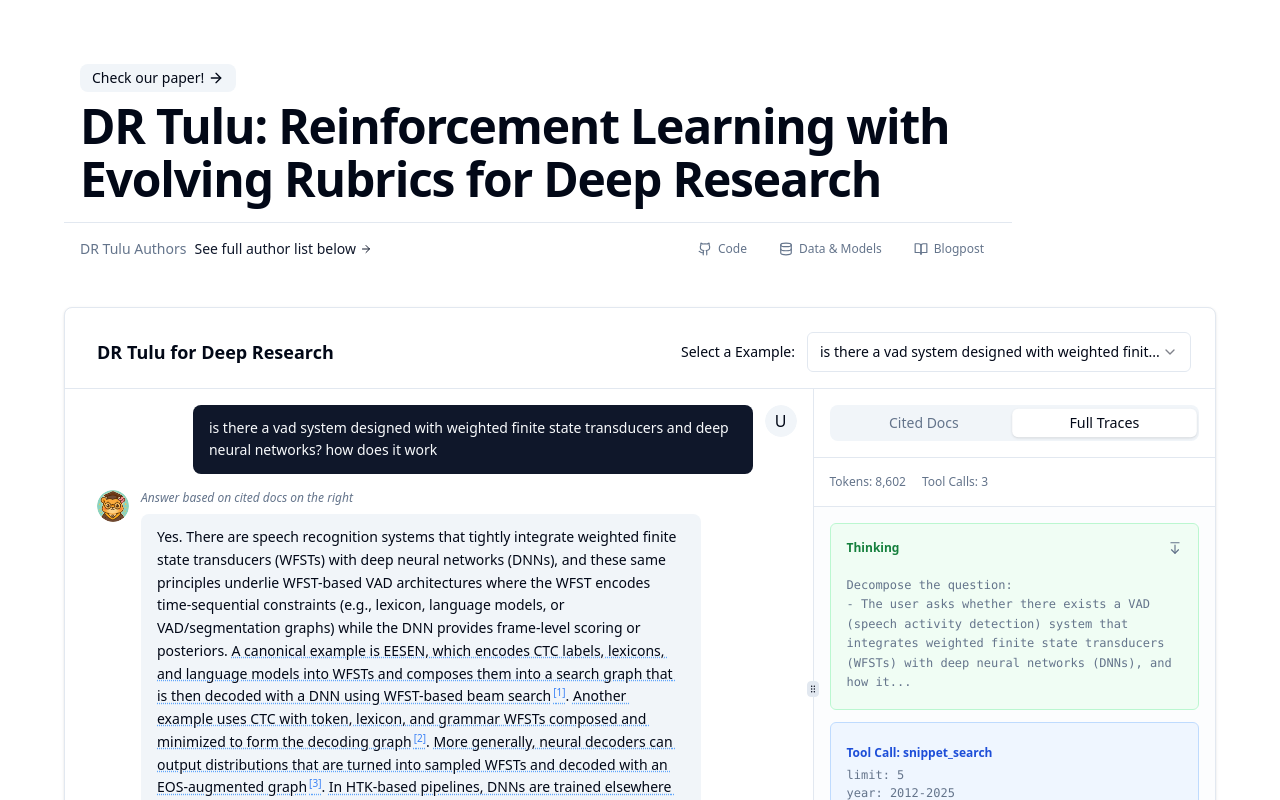
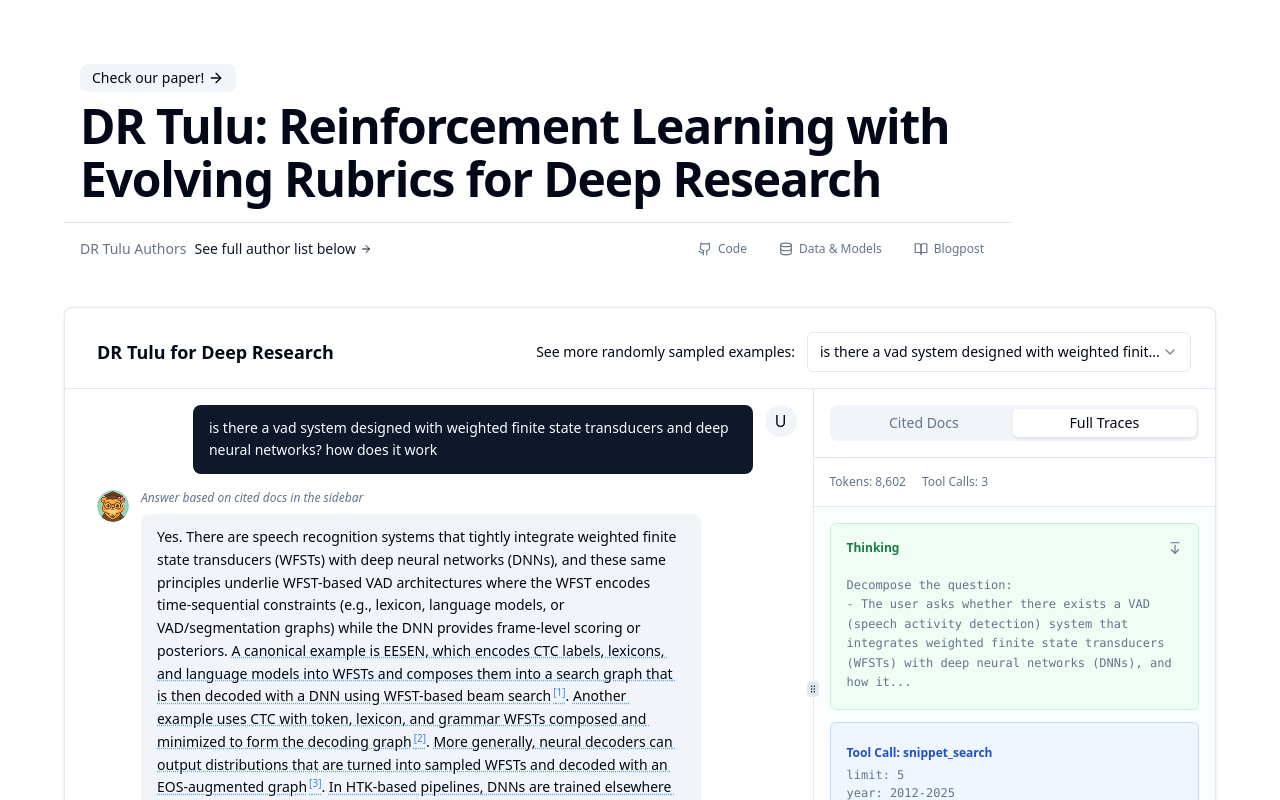
Before and after one commit to dr-tulu/dr-tulu.github.io, a Next.js app: page / in a window 1280 px wide. Shown: the top 800 px of the page. Built offline with nearby package versions, Linux system fonts and the light colour scheme.

Commit message:
disabling scrolling to bottom for now

```diff
--- a/src/app/page.tsx
+++ b/src/app/page.tsx
@@ -133,7 +133,7 @@
   },
 ];
 
-const PAPER_URL = "https://arxiv.org/";
+const PAPER_URL = "https://www.datocms-assets.com/64837/1763476533-dr_tulu.pdf";
 
 const scrollToAuthors = () => {
   const authorsSection = document.getElementById("authors-section");
@@ -1017,7 +1017,7 @@
       isInitialLoadRef.current = false;
       return;
     }
-
+    /*
     // Auto-scroll to bottom when new messages arrive (but not on initial load)
     if (scrollAreaRef.current && !isInitialLoadRef.current) {
       const scrollContainer = scrollAreaRef.current.querySelector(
@@ -1027,6 +1027,7 @@
         scrollContainer.scrollTop = scrollContainer.scrollHeight;
       }
     }
+      */
   }, [messages]);
 
   const handleSubmit = async (e: React.FormEvent) => {
@@ -1076,7 +1077,7 @@
                     <div className="flex flex-col gap-2 max-w-[80%]">
                       {message.role === "assistant" && (
                         <i className="text-xs text-muted-foreground">
-                          Answer based on cited docs on the right
+                          Answer based on cited docs in the sidebar
                         </i>
                       )}
                       <div
@@ -1355,7 +1356,9 @@
                 DR Tulu for Deep Research
               </h2>
               <div className="flex items-center gap-3">
-                <label className="text-sm font-medium">Select a Example:</label>
+                <label className="text-sm font-medium">
+                  See more randomly sampled examples:
+                </label>
                 <Select
                   value={selectedExample}
                   onValueChange={setSelectedExample}
```
